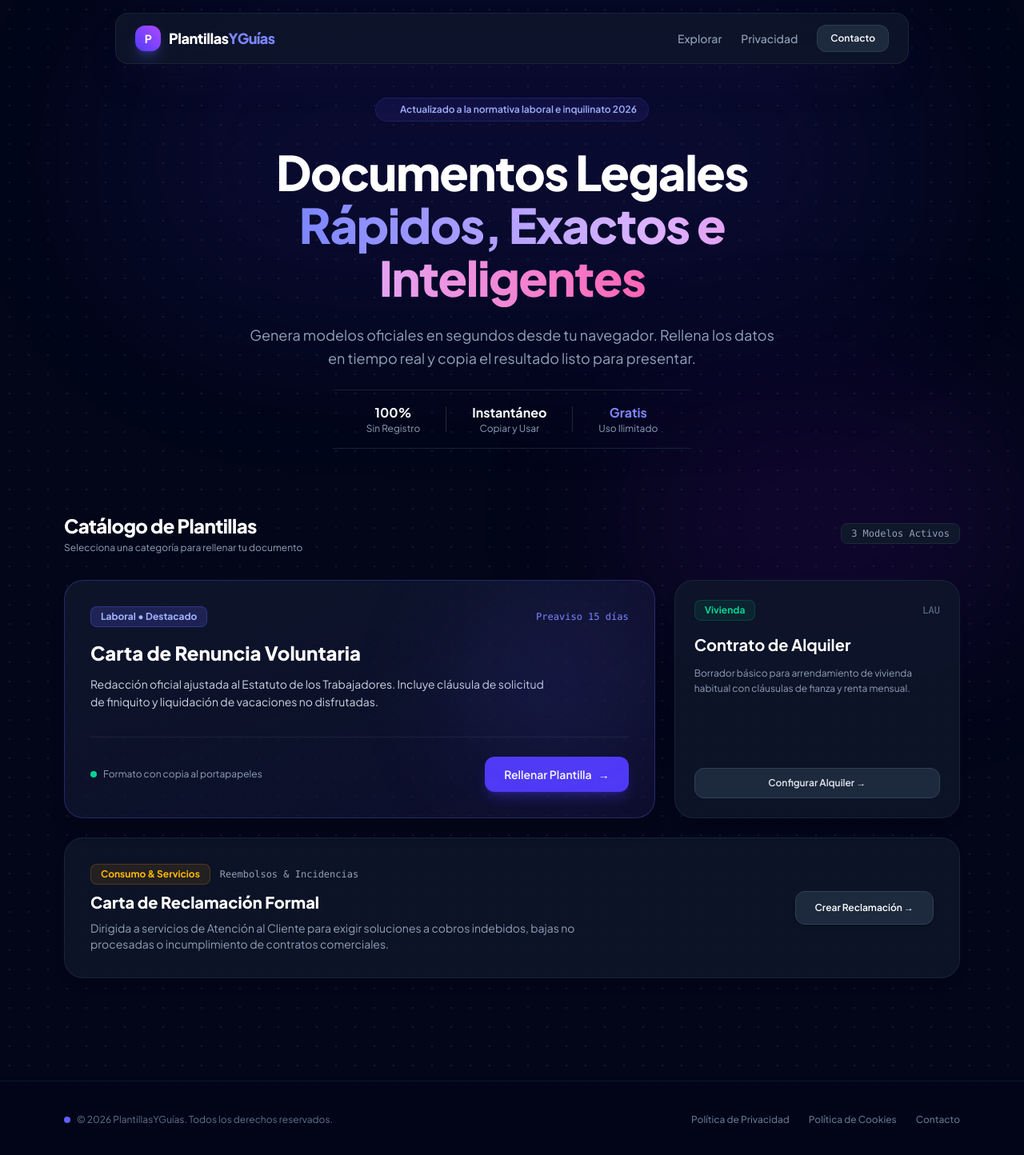
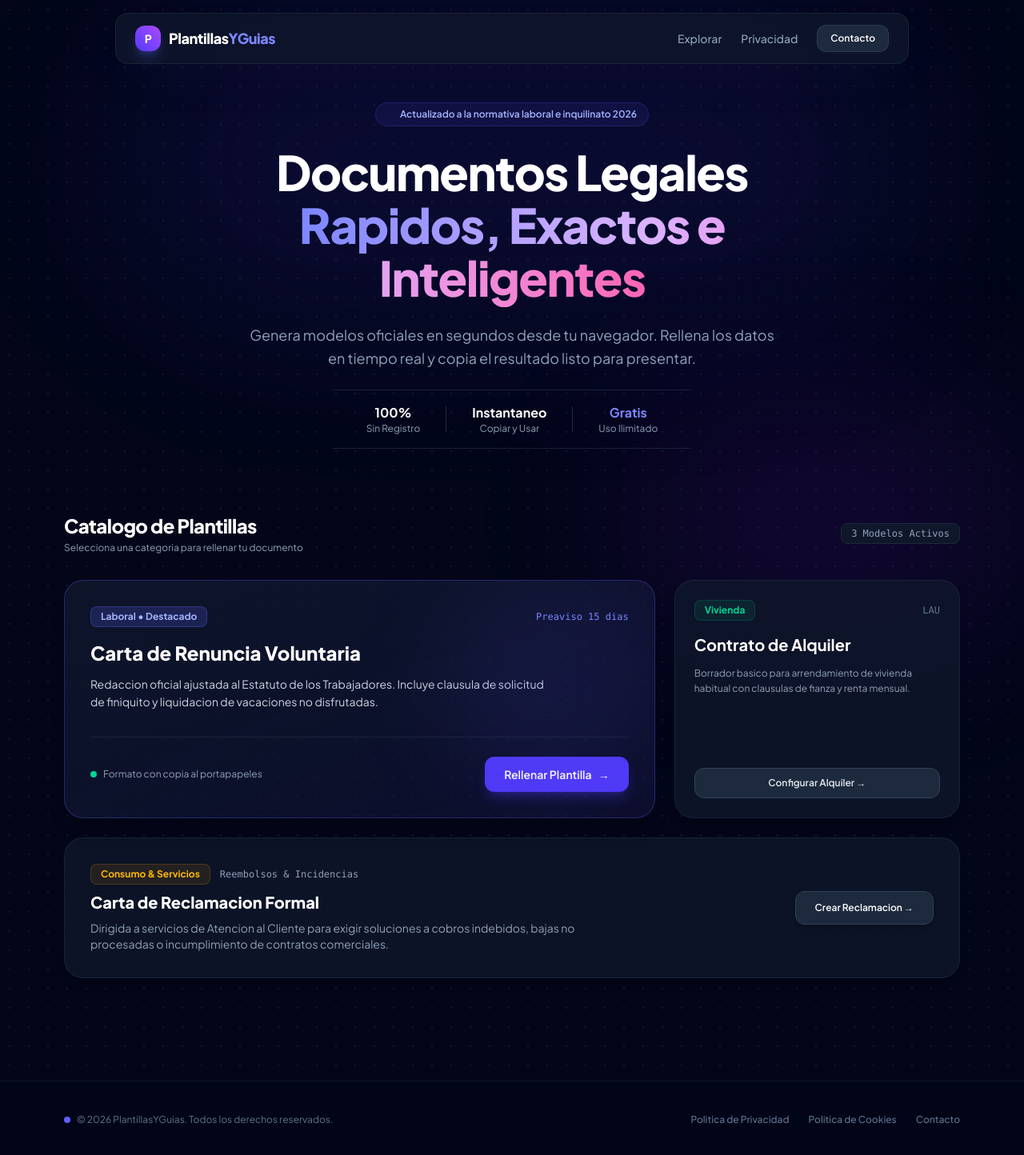
Before and after one commit to logiuserm/calculahoy, a Next.js app: page / in a window 1280 px wide. Shown: the top 1444 px of the page at 80% size. Built offline with nearby package versions, Linux system fonts and the light colour scheme.

Commit message:
cambios sin tildes

```diff
--- a/app/layout.tsx
+++ b/app/layout.tsx
@@ -8,8 +8,8 @@ const jakarta = Plus_Jakarta_Sans({
 })
 
 export const metadata: Metadata = {
-  title: 'Plantillas & Guías Útiles | Documentos Legales Inteligentes',
-  description: 'Generador de plantillas, contratos y cartas administrativas con previsualización en tiempo real.',
+  title: 'Plantillas y Guias Utiles | Documentos Legales Inteligentes',
+  description: 'Generador de plantillas, contratos y cartas administrativas con previsualizacion en tiempo real.',
 }
 
 export default function RootLayout({
@@ -20,7 +20,7 @@ export default function RootLayout({
   return (
     <html lang="es" className="scroll-smooth dark">
       <body className={`${jakarta.className} bg-slate-950 text-slate-100 min-h-screen antialiased relative overflow-x-hidden`}>
-        {/* Glow ambient background effects */}
+        {/* Efectos de fondo ambiental */}
         <div className="fixed top-0 left-1/2 -translate-x-1/2 w-[1000px] h-[400px] bg-indigo-600/15 blur-[120px] rounded-full pointer-events-none -z-10 glow-effect" />
         <div className="fixed bottom-0 right-0 w-[500px] h-[300px] bg-purple-600/10 blur-[100px] rounded-full pointer-events-none -z-10" />
 
--- a/app/page.tsx
+++ b/app/page.tsx
@@ -3,14 +3,14 @@ import Link from 'next/link'
 export default function Home() {
   return (
     <div className="min-h-screen flex flex-col justify-between">
-      {/* Navegación Flotante con efecto glassmorphism */}
+      {/* Navegacion Flotante */}
       <header className="sticky top-4 z-50 max-w-5xl mx-auto px-4 w-full">
         <div className="bg-slate-900/80 backdrop-blur-xl border border-slate-800/80 rounded-2xl px-6 h-16 flex items-center justify-between shadow-2xl shadow-indigo-950/20">
           <Link href="/" className="font-extrabold text-lg text-white tracking-tight flex items-center gap-2.5 group">
             <span className="bg-gradient-to-tr from-indigo-600 to-purple-500 text-white w-8 h-8 rounded-xl flex items-center justify-center text-sm font-bold shadow-lg shadow-indigo-500/30 group-hover:scale-105 transition-transform">
               P
             </span>
-            <span>Plantillas<span className="text-indigo-400">YGuías</span></span>
+            <span>Plantillas<span className="text-indigo-400">YGuias</span></span>
           </Link>
           <nav className="flex items-center gap-6 text-sm font-medium text-slate-400">
             <Link href="#plantillas" className="hover:text-white transition-colors">
@@ -32,7 +32,7 @@ export default function Home() {
       {/* Hero Section con Micro-Widgets */}
       <main className="mb-auto max-w-6xl mx-auto px-4 pt-16 pb-12 w-full">
         <section className="text-center max-w-3xl mx-auto space-y-6">
-          <div className="inline-flex items-center gap-2 px-3.5 py-1.5 bg-indigo-500/10 border border-indigo-500/20 rounded-full text-indigo-300 text-xs font-semibold backdrop-blur-md animate-bounce duration-1000">
+          <div className="inline-flex items-center gap-2 px-3.5 py-1.5 bg-indigo-500/10 border border-indigo-500/20 rounded-full text-indigo-300 text-xs font-semibold backdrop-blur-md">
             <span className="w-2 h-2 rounded-full bg-indigo-400 animate-ping" />
             Actualizado a la normativa laboral e inquilinato 2026
           </div>
@@ -40,7 +40,7 @@ export default function Home() {
           <h1 className="text-4xl sm:text-6xl font-extrabold tracking-tight text-white leading-[1.1]">
             Documentos Legales <br />
             <span className="bg-gradient-to-r from-indigo-400 via-purple-300 to-pink-400 bg-clip-text text-transparent">
-              Rápidos, Exactos e Inteligentes
+              Rapidos, Exactos e Inteligentes
             </span>
           </h1>
 
@@ -48,7 +48,7 @@ export default function Home() {
             Genera modelos oficiales en segundos desde tu navegador. Rellena los datos en tiempo real y copia el resultado listo para presentar.
           </p>
 
-          {/* Micro Widget Estadísticas */}
+          {/* Micro Widget Estadisticas */}
           <div className="pt-4 flex items-center justify-center gap-8 text-xs text-slate-400 border-y border-slate-800/80 py-4 max-w-md mx-auto">
             <div className="flex flex-col items-center">
               <span className="text-white font-bold text-base">100%</span>
@@ -56,7 +56,7 @@ export default function Home() {
             </div>
             <div className="h-8 w-px bg-slate-800" />
             <div className="flex flex-col items-center">
-              <span className="text-white font-bold text-base">Instantáneo</span>
+              <span className="text-white font-bold text-base">Instantaneo</span>
               <span>Copiar y Usar</span>
             </div>
             <div className="h-8 w-px bg-slate-800" />
@@ -72,9 +72,9 @@ export default function Home() {
           <div className="flex items-center justify-between mb-8">
             <div>
               <h2 className="text-2xl font-extrabold text-white tracking-tight">
-                Catálogo de Plantillas
+                Catalogo de Plantillas
               </h2>
-              <p className="text-slate-400 text-xs mt-1">Selecciona una categoría para rellenar tu documento</p>
+              <p className="text-slate-400 text-xs mt-1">Selecciona una categoria para rellenar tu documento</p>
             </div>
             <span className="text-xs px-3 py-1 bg-slate-900 border border-slate-800 rounded-lg text-slate-400 font-mono">
               3 Modelos Activos
@@ -83,7 +83,7 @@ export default function Home() {
 
           <div className="grid md:grid-cols-3 gap-6">
 
-            {/* Tarjeta Bento 1: CARTA DE RENUNCIA (Tarjeta Principal - Ocupa 2 columnas en desktop) */}
+            {/* Tarjeta Bento 1: CARTA DE RENUNCIA */}
             <div className="md:col-span-2 bg-gradient-to-br from-slate-900/90 to-indigo-950/40 border border-indigo-500/30 rounded-3xl p-8 relative overflow-hidden group hover:border-indigo-500/60 transition-all duration-300 shadow-xl flex flex-col justify-between">
               <div className="absolute top-0 right-0 w-64 h-64 bg-indigo-500/10 blur-3xl rounded-full pointer-events-none group-hover:bg-indigo-500/20 transition-all" />
 
@@ -92,7 +92,7 @@ export default function Home() {
                   <span className="text-xs font-bold px-3 py-1 bg-indigo-500/20 border border-indigo-500/30 text-indigo-300 rounded-lg">
                     Laboral • Destacado
                   </span>
-                  <span className="text-xs text-indigo-400 font-mono">Preaviso 15 días</span>
+                  <span className="text-xs text-indigo-400 font-mono">Preaviso 15 dias</span>
                 </div>
 
                 <h3 className="text-2xl font-extrabold text-white group-hover:text-indigo-300 transition-colors">
@@ -100,7 +100,7 @@ export default function Home() {
                 </h3>
 
                 <p className="text-slate-300 text-sm mt-3 leading-relaxed max-w-xl">
-                  Redacción oficial ajustada al Estatuto de los Trabajadores. Incluye cláusula de solicitud de finiquito y liquidación de vacaciones no disfrutadas.
+                  Redaccion oficial ajustada al Estatuto de los Trabajadores. Incluye clausula de solicitud de finiquito y liquidacion de vacaciones no disfrutadas.
                 </p>
               </div>
 
@@ -135,7 +135,7 @@ export default function Home() {
                 </h3>
 
                 <p className="text-slate-400 text-xs mt-3 leading-relaxed">
-                  Borrador básico para arrendamiento de vivienda habitual con cláusulas de fianza y renta mensual.
+                  Borrador basico para arrendamiento de vivienda habitual con clausulas de fianza y renta mensual.
                 </p>
               </div>
 
@@ -147,7 +147,7 @@ export default function Home() {
               </Link>
             </div>
 
-            {/* Tarjeta Bento 3: CARTA DE RECLAMACIÓN (Ocupa la parte inferior) */}
+            {/* Tarjeta Bento 3: CARTA DE RECLAMACION */}
             <div className="md:col-span-3 bg-slate-900/80 border border-slate-800/80 rounded-3xl p-6 sm:p-8 flex flex-col sm:flex-row items-center justify-between gap-6 hover:border-amber-500/50 transition-all duration-300 group shadow-lg">
               <div className="space-y-2">
                 <div className="flex items-center gap-3">
@@ -158,11 +158,11 @@ export default function Home() {
                 </div>
 
                 <h3 className="text-xl font-extrabold text-white group-hover:text-amber-300 transition-colors">
-                  Carta de Reclamación Formal
+                  Carta de Reclamacion Formal
                 </h3>
 
                 <p className="text-slate-400 text-xs sm:text-sm max-w-2xl">
-                  Dirigida a servicios de Atención al Cliente para exigir soluciones a cobros indebidos, bajas no procesadas o incumplimiento de contratos comerciales.
+                  Dirigida a servicios de Atencion al Cliente para exigir soluciones a cobros indebidos, bajas no procesadas o incumplimiento de contratos comerciales.
                 </p>
               </div>
 
@@ -170,7 +170,7 @@ export default function Home() {
                 href="/plantillas/reclamacion"
                 className="w-full sm:w-auto shrink-0 px-6 py-3 bg-slate-800 hover:bg-amber-500 hover:text-slate-950 border border-slate-700 text-white font-semibold text-xs rounded-xl transition-all text-center shadow-md hover:scale-105"
               >
-                Crear Reclamación &rarr;
+                Crear Reclamacion &rarr;
               </Link>
             </div>
 
@@ -178,16 +178,16 @@ export default function Home() {
         </section>
       </main>
 
-      {/* Pie de página elegante */}
+      {/* Pie de pagina */}
       <footer className="border-t border-slate-900 bg-slate-950/80 py-10 mt-20">
         <div className="max-w-6xl mx-auto px-4 flex flex-col sm:flex-row justify-between items-center gap-6 text-xs text-slate-500">
           <div className="flex items-center gap-2">
             <span className="w-2 h-2 rounded-full bg-indigo-500" />
-            <p>© 2026 PlantillasYGuías. Todos los derechos reservados.</p>
+            <p>© 2026 PlantillasYGuias. Todos los derechos reservados.</p>
           </div>
           <div className="flex items-center gap-6 font-medium">
-            <Link href="/politica-de-privacidad" className="hover:text-slate-300 transition-colors">Política de Privacidad</Link>
-            <Link href="/politica-de-cookies" className="hover:text-slate-300 transition-colors">Política de Cookies</Link>
+            <Link href="/politica-de-privacidad" className="hover:text-slate-300 transition-colors">Politica de Privacidad</Link>
+            <Link href="/politica-de-cookies" className="hover:text-slate-300 transition-colors">Politica de Cookies</Link>
             <Link href="/contacto" className="hover:text-slate-300 transition-colors">Contacto</Link>
           </div>
         </div>
```
